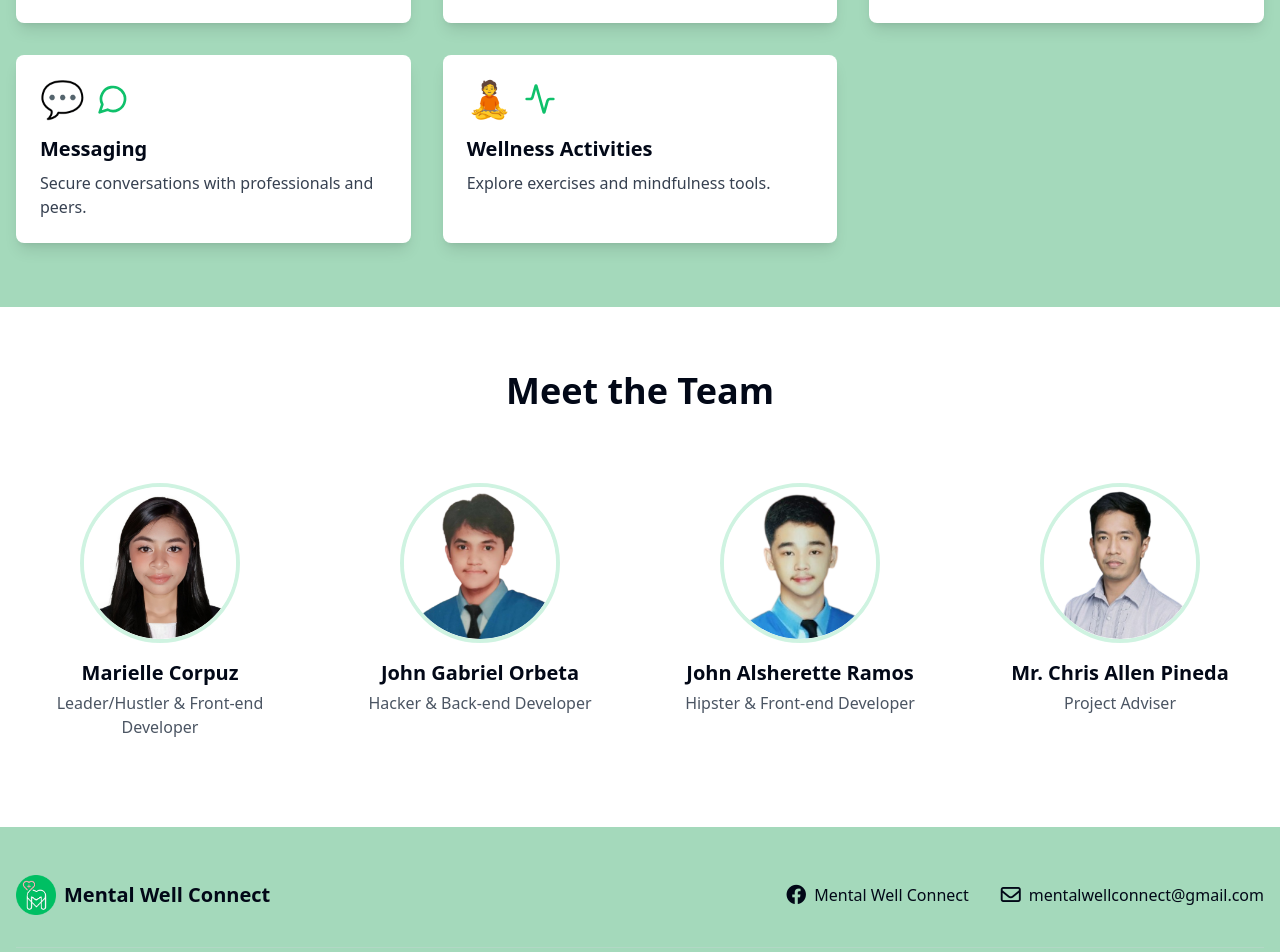
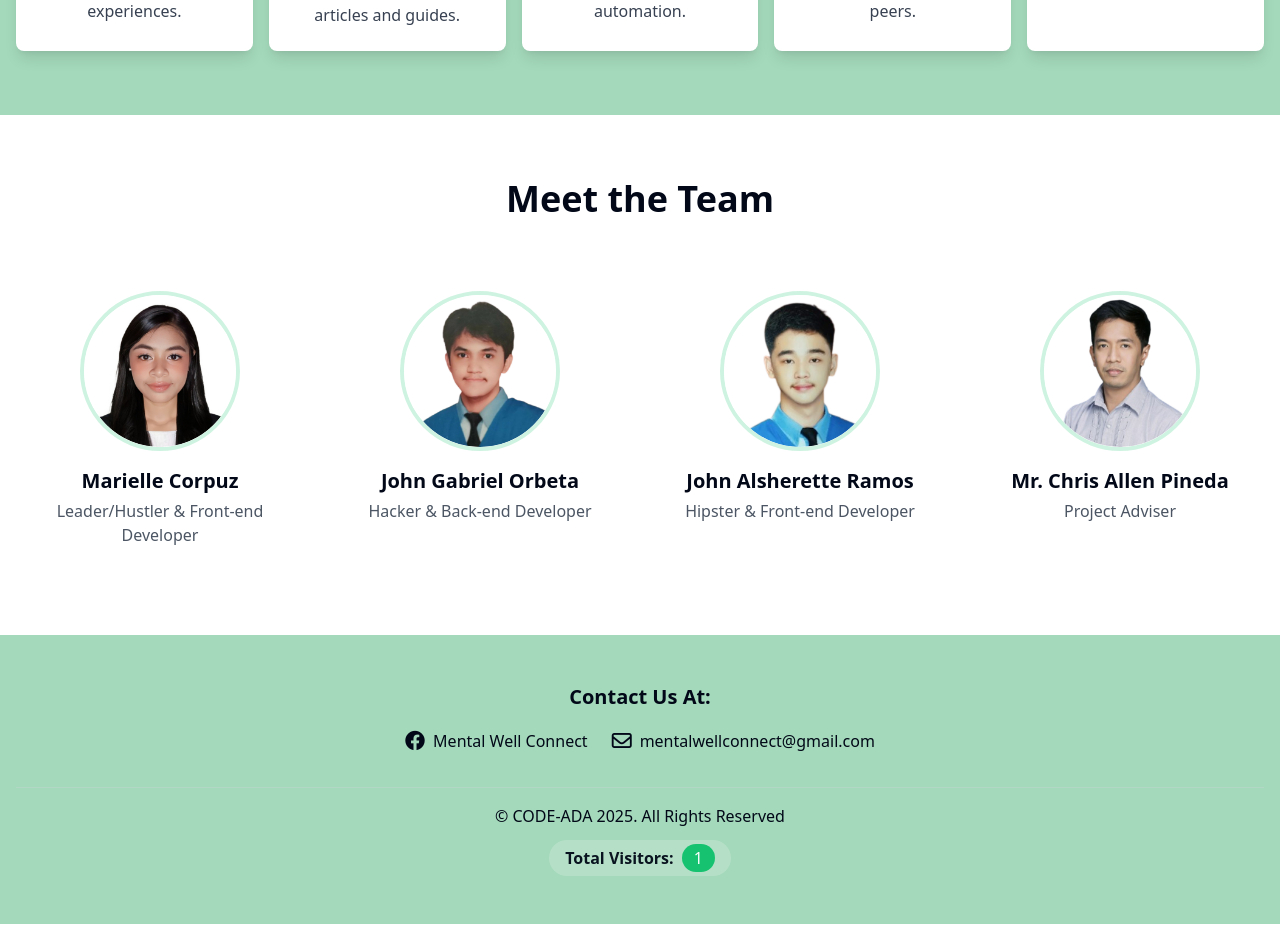
Before and after one commit to corpuzmarielle24/MWC-Landing, a React (Vite) app: page / in a window 1280 px wide. Shown: the part 920-1872 px from the top of the page. After the commit the page ends 1844 px from the top, so only its background shows below. Built offline with nearby package versions, Linux system fonts and the light colour scheme.

Commit message:
Refactor: Update features and footer section
- Updated the features section to display 5 columns and 1 row.
- Removed font awesome icons.
- Revised the footer section with centered content, contact information, and the visitor count.

```diff
--- a/src/components/FeaturesSection.tsx
+++ b/src/components/FeaturesSection.tsx
@@ -40,21 +40,18 @@ const FeaturesSection = () => {
       <div className="container px-4 mx-auto">
         <h2 className="text-3xl md:text-4xl font-bold mb-12 text-center">Features</h2>
 
-        <div className="grid grid-cols-1 md:grid-cols-2 lg:grid-cols-3 gap-8">
+        <div className="grid grid-cols-1 sm:grid-cols-2 md:grid-cols-3 lg:grid-cols-5 gap-4">
           {features.map((feature, index) => (
             <div
               key={index}
               className="bg-white rounded-lg shadow-lg p-6 hover:shadow-xl transition-all duration-300 hover:-translate-y-1 animate-fade-in"
               style={{ animationDelay: `${index * 100}ms` }}
             >
-              <div className="mb-4 flex items-center">
-                <span className="text-4xl mr-3">{feature.emoji}</span>
-                <div className="text-primary">
-                  {feature.icon}
-                </div>
+              <div className="mb-4 flex justify-center">
+                <span className="text-4xl">{feature.emoji}</span>
               </div>
-              <h3 className="text-xl font-bold mb-2">{feature.title}</h3>
-              <p className="text-gray-700">{feature.description}</p>
+              <h3 className="text-xl font-bold mb-2 text-center">{feature.title}</h3>
+              <p className="text-gray-700 text-center">{feature.description}</p>
             </div>
           ))}
         </div>
--- a/src/components/Footer.tsx
+++ b/src/components/Footer.tsx
@@ -6,18 +6,10 @@ const Footer = () => {
 
   return (
     <footer className="bg-secondary py-12">
-      <div className="container px-4 mx-auto">
-        <div className="flex flex-col md:flex-row justify-between items-center mb-8">
-          <div className="flex items-center gap-2 mb-4 md:mb-0">
-            <img
-              src="/lovable-uploads/3a9f1d9f-e4ae-46e2-a0af-6a044a0d6d7c.png"
-              alt="Mental Well Connect Logo"
-              className="w-10 h-10"
-            />
-            <h2 className="text-xl font-bold">Mental Well Connect</h2>
-          </div>
+      <div className="container px-4 mx-auto text-center">
+        <h3 className="text-xl font-bold mb-4">Contact Us At:</h3>
 
-          <div className="flex flex-col md:flex-row gap-4 md:gap-8">
+        <div className="flex flex-col md:flex-row justify-center items-center gap-6 mb-8">
           <a
             href="https://www.facebook.com/MentalWellConnect"
             target="_blank"
@@ -35,11 +27,10 @@ const Footer = () => {
             <span>mentalwellconnect@gmail.com</span>
           </a>
         </div>
-        </div>
 
-        <div className="border-t border-t-gray-300/30 pt-4 flex flex-col md:flex-row justify-between items-center">
-          <p>© CODE-ADA 2025. All Rights Reserved</p>
-          <div className="mt-2 md:mt-0 bg-white/20 py-1 px-4 rounded-full animate-pulse">
+        <div className="border-t border-t-gray-300/30 pt-4 flex flex-col items-center">
+          <p className="mb-3">© CODE-ADA 2025. All Rights Reserved</p>
+          <div className="bg-white/20 py-1 px-4 rounded-full animate-pulse">
             <p className="flex items-center gap-2">
               <span className="font-semibold">Total Visitors:</span>
               <span className="bg-primary text-white py-0.5 px-3 rounded-full">{visitorCount}</span>
```
Lines whose indentation alone changed are shown as unchanged.
